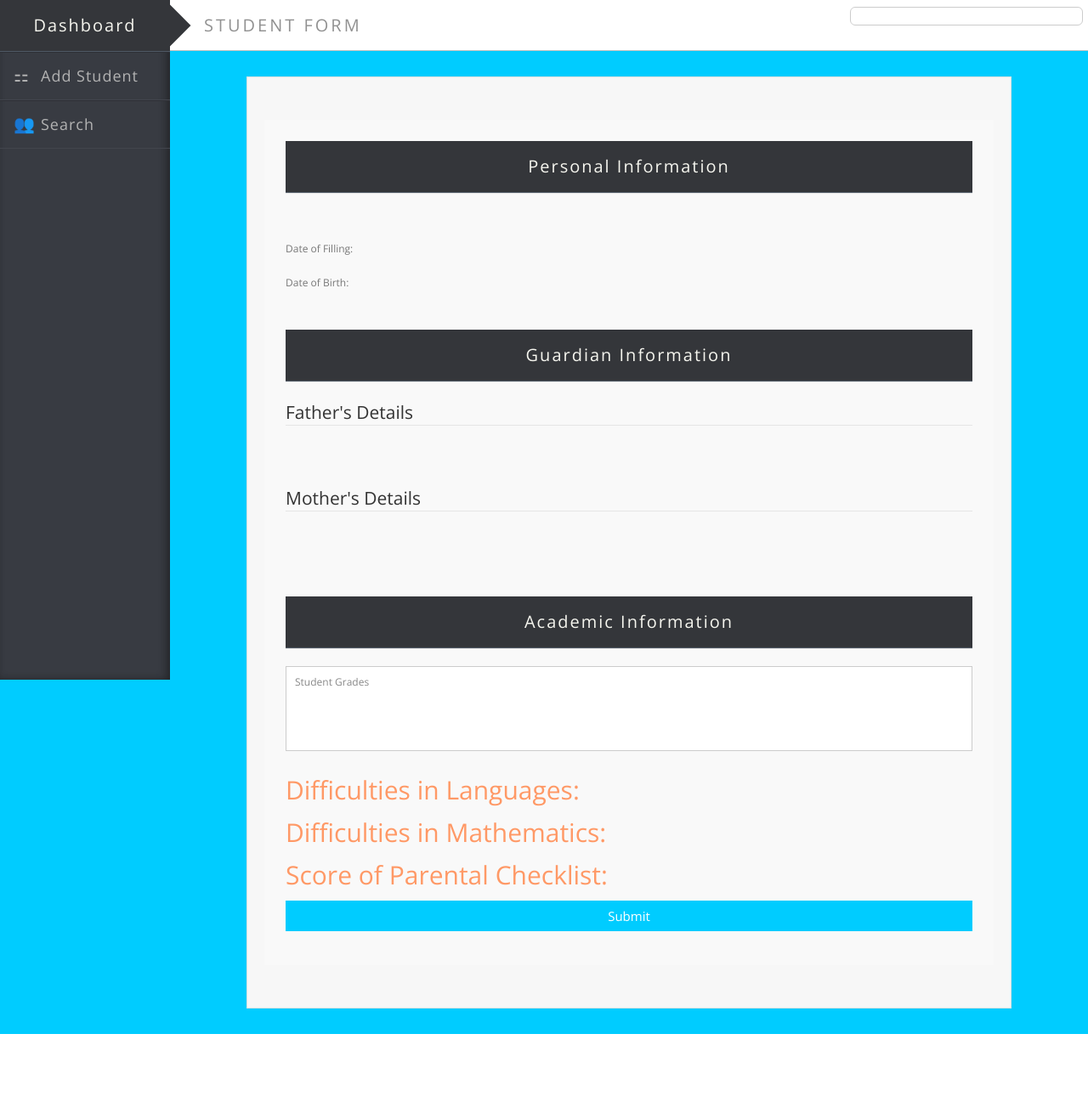
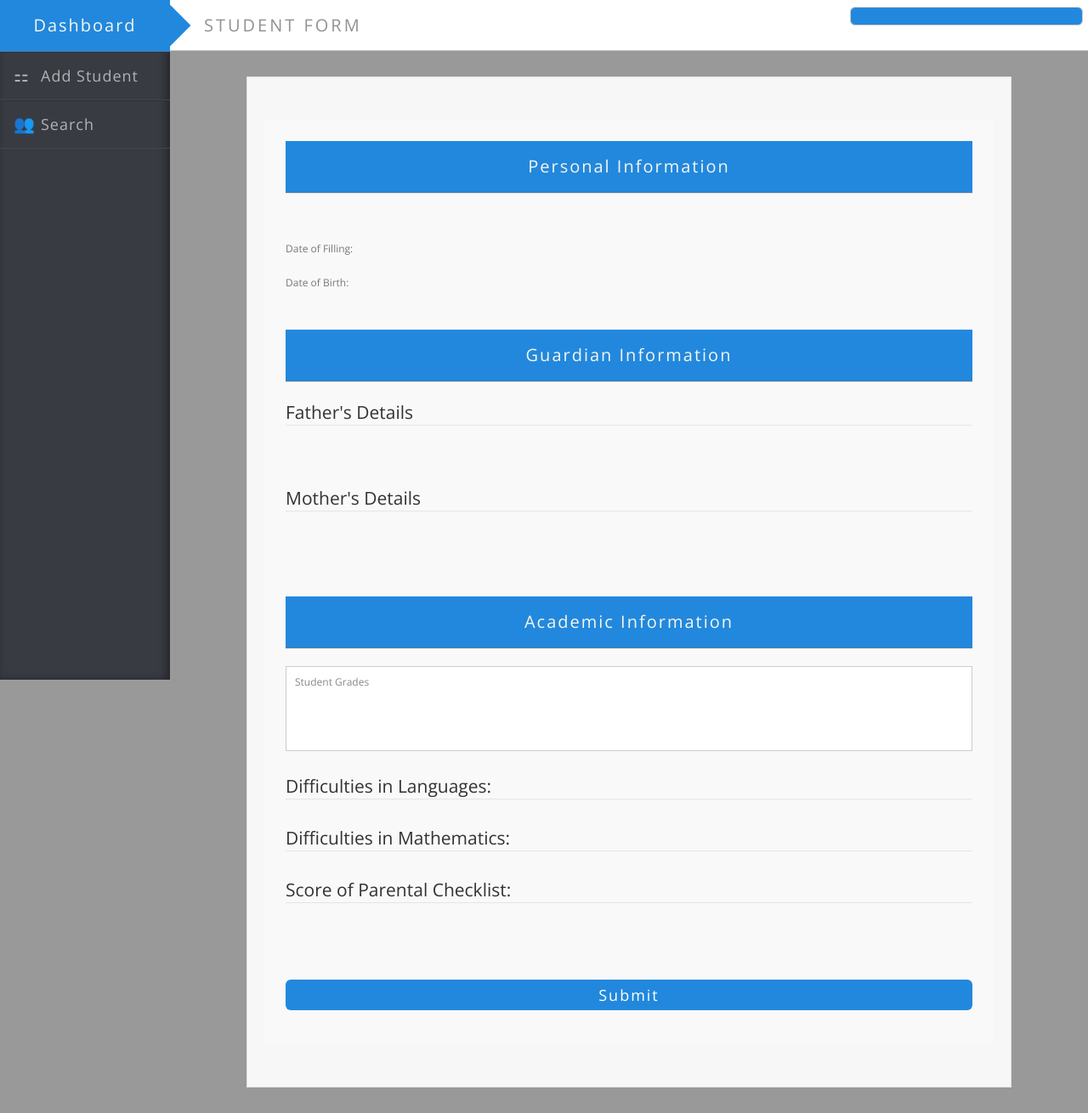
Before and after one commit to Ignoramuss/LDERP, a Django app: page /dash/ in a window 1280 px wide. Shown: the whole page at 85% size. Before the commit the page ends 1217 px from the top, so only its background shows below. Run offline with Django 3.2, Linux system fonts and the light colour scheme; some libraries are stand-ins or nearby versions; some web fonts are replaced.

Commit message:
made UI more consistent and fixed some anomalies

```diff
--- a/LDERPdjango/static/frontend/style/dash/center.css
+++ b/LDERPdjango/static/frontend/style/dash/center.css
@@ -8,7 +8,7 @@
   left: 0;
   width: 500px;
   height: 395px;
-  background-color: #ccc;
+  background-color: #fff;
   border-radius: 3px;
 }
 
--- a/LDERPdjango/static/frontend/style/dash/dashboard.css
+++ b/LDERPdjango/static/frontend/style/dash/dashboard.css
@@ -859,6 +859,10 @@
 .entypo-logo-db:before {
   content: "\f603";
 }
+
+form{
+  background-color: #fff;
+}
 body {
   display: -webkit-box;
   display: -moz-box;
@@ -870,6 +874,7 @@ body {
   /*background-color: #f0f0f0;*/
   font-family: Muli, sans-serif;
   color: #444;
+  background-color: #999;
 }
 ul {
   list-style: none;
@@ -899,7 +904,8 @@ h1 {
   margin: 0;
   font-size: 20px;
   letter-spacing: 2px;
-  background-color: #34363A;
+  /*background-color: #34363A;*/
+  background-color: #28d;
   border-bottom: 1px solid rgba(101, 116, 134, 0.57);
 }
 h2 {
@@ -924,7 +930,8 @@ h2:before {
   position: absolute;
   left: -19px;
   top: 12px;
-  background-color: #34363A;
+  /*background-color: #34363A;*/
+  background-color: #28d;
   -webkit-transform: rotate(45deg);
   -moz-transform: rotate(45deg);
   transform: rotate(45deg);
@@ -1057,3 +1064,28 @@ a:hover {
   padding: 0 15px;
   border-left: 1px solid #ccc;
 }
+/**/
+/*.btnsearch{
+  color:#71767a;
+  height: 25px;
+  width: 25px;
+  background-image:url('http://findicons.com/files/icons/1389/g5_system/16/toolbar_find.png');
+  background-repeat:no-repeat;
+}*/
+
+.btnsearch{
+  font-family: inherit;
+  font-size: 18px;
+  line-height: inherit;
+  width: 100%;
+  background-color: #28d;
+  color: #fff;
+  border-color: #28d;
+
+  letter-spacing: 2px;
+      cursor: pointer;
+      border: none;
+      color: #FFF;
+      padding: 2px;
+      border-radius: 6px;
+}
--- a/LDERPdjango/static/frontend/style/dash/form_fill.css
+++ b/LDERPdjango/static/frontend/style/dash/form_fill.css
@@ -19,7 +19,7 @@ body {
 	font-size: 12px;
 	line-height:30px;
 	color:#777;
-	background:#0CF;
+	background:#999;
 }
 
 .container {
@@ -38,10 +38,16 @@ body {
 }
 
 #contact h3 {
-	color: #F96;
+	color: #333;
 	display: block;
-	font-size: 30px;
-	font-weight: 400;
+	margin-bottom: 20px;
+	/*font-size: 30px;*/
+	/*font-weight: 400;*/
+	font-size: 21px;
+    line-height: inherit;
+    color: #333;
+    border: 0;
+    border-bottom: 1px solid #e5e5e5;
 }
 
 #contact h4 {
@@ -80,14 +86,17 @@ fieldset {
 }
 
 #contact button[type="submit"] {
+letter-spacing: 2px;
+font-size: 18px;
 	cursor:pointer;
 	width:100%;
 	border:none;
-	background:#0CF;
+	background:#28d;
 	color:#FFF;
 	margin:0 0 5px;
 	padding:10px;
-	font-size:15px;
+	font-size:18px;
+	    border-radius: 6px;
 }
 
 #contact button[type="submit"]:hover {
@@ -277,11 +286,15 @@ main {
 .btn-group-lg>.btn, .btn-lg {
     padding: 10px 16px;
     margin-top: 2%;
-		margin-right: 5%;
+		/*margin-right: 5%;*/
     width: 98%;
     font-size: 18px;
+		font-size: 18px;
+letter-spacing: 2px;
     line-height: 1.3333333;
     border-radius: 6px;
+		background-color: #28d;
+		color: #fff;
 }
 
 .dropdown-menu {
--- a/LDERPdjango/static/frontend/style/expand.css
+++ b/LDERPdjango/static/frontend/style/expand.css
@@ -42,11 +42,12 @@
   margin-right: auto;
   margin-left: auto;
   border: 12px solid transparent;
-  border-bottom-color: #e74c3c;
+  /*border-bottom-color: #e74c3c;*/
+  border-bottom-color: #28d;
 }
 
 .login-header {
-  background: #e74c3c;
+  background: #28d;
   padding: 20px;
   font-size: 1.4em;
   font-weight: normal;
--- a/LDERPdjango/templates/home.html
+++ b/LDERPdjango/templates/home.html
@@ -41,10 +41,10 @@
 <!-- Second Container -->
 <div class="container-fluid text-center ">
   <h2 class="margin">LD ERP</h2>
-      <button id= "tbut" class="btn red" onclick="teacher()">
+      <button id= "tbut" class="btn blue" onclick="teacher()">
        Teacher
      </button>
-     <button id="sbut" class="btn red" onclick="student()">
+     <button id="sbut" class="btn blue" onclick="student()">
        Student
      </button>
 
--- a/LDERPdjango/templates/user_profile.html
+++ b/LDERPdjango/templates/user_profile.html
@@ -183,8 +183,9 @@
           <!--f. parenting style:<br>{{forms.student.parenting_style}} <br><br>-->
 
         </fieldset>
+        <br><br>
     <fieldset>
-      <button name='action' value='student' type="submit" id="student-submit" data-submit="...Sending">Submit</button>
+      <button class="btn2 blue" name='action' value='student' type="submit" id="student-submit" data-submit="...Sending">Submit</button>
     </fieldset>
   </form>
 
@@ -202,7 +203,7 @@
 				{{forms.search.search}}
 			</div>
 			<div class="form-group col-xs-3">
-				<button name='action' value='search' type="submit">Search</button>
+				<button class="btnsearch" name='action' value='search' type="submit">Search</button>
 			</div>
 			<div class="form-group col-sm-3 col-xs-6">
                 <select id="id_disability" name="disability" data-filter="disability" class="filter-make filter form-control">
```
Also changed, not shown: LDERPdjango/db.sqlite3.
